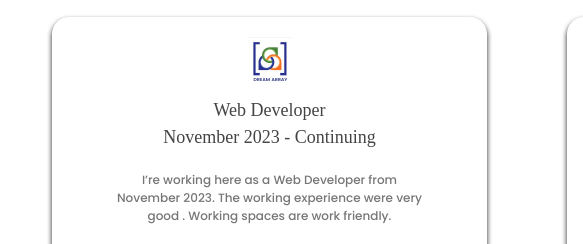
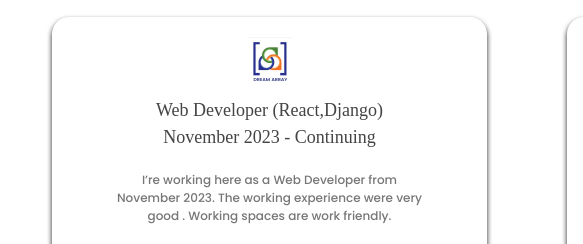
Before and after one commit to root-saikat/saikat.dev, a plain HTML site: page index.html in a window 1280 px wide. Shown: the part 4807-5051 px from the top of the page, 113-696 px from the left. Drawn offline with nearby package versions, Linux system fonts and the light colour scheme.

Commit message:
Update index.html

```diff
--- a/index.html
+++ b/index.html
@@ -525,7 +525,7 @@
                                     </div>
                                 </div>
                                 <div class="work-xp-dn">
-                                    <span>Web Developer</span>
+                                    <span>Web Developer (React,Django)</span>
                                     <span>November 2023 - Continuing</span>
                                     <p>I’re working here as a Web Developer from November 2023. The working experience
                                         were very good . Working spaces are work friendly.</p>
```
